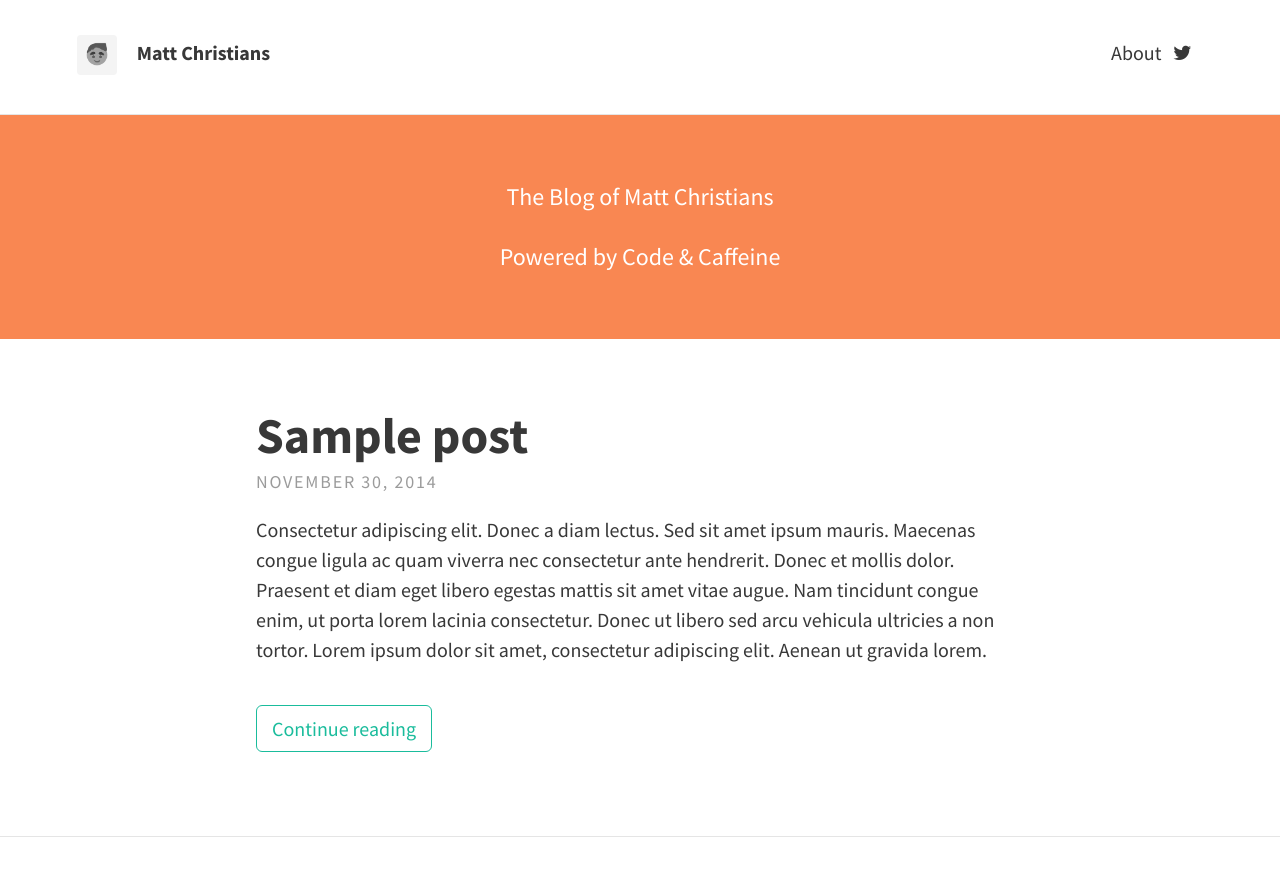
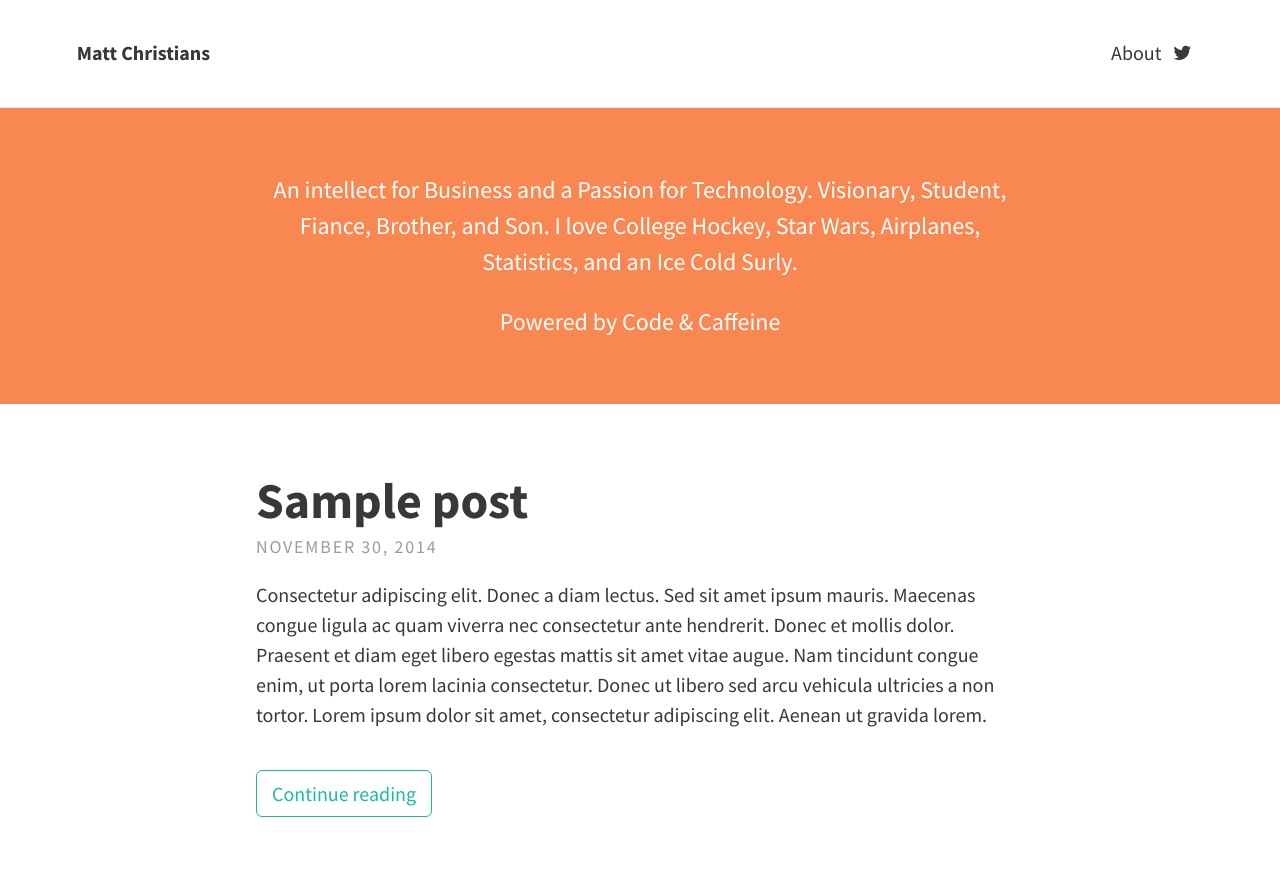
Before and after one commit to mdchristians/mdchristians.github.io, a Jekyll site: the page built from index.html, in a window 1280 px wide and 900 px high. Shown: the top 876 px of the window. Built offline with Jekyll 4.4.1, drawn with Linux system fonts in a browser that asks for light colours; nearby versions of some CDN libraries; the list of posts is cut into pages by our own code.

Commit message:
Update header

```diff
--- a/_config.yml
+++ b/_config.yml
@@ -6,13 +6,13 @@ url: "https://mdchristians.github.io/" # the base hostname & protocol for your s
 theme:
   # Meta
   title: Matt Christians
-  avatar: avatar.png
+  avatar:
   gravatar: # email md5 hash
   description: "The Blog of Matt Christians" # used by search engines
 
   # Header and footer text
   header_text: >
-     <p>The Blog of Matt Christians</p>
+     <p>An intellect for Business and a Passion for Technology. Visionary, Student, Fiance, Brother, and Son. I love College Hockey, Star Wars, Airplanes, Statistics, and an Ice Cold Surly.</p>
 
      <p>Powered by Code & Caffeine</p>
   footer_text: >
--- a/_includes/header.html
+++ b/_includes/header.html
@@ -3,7 +3,6 @@
 	<div class="branding">
 		{% if site.theme.gravatar %}
 		<a href="{{ site.baseurl }}/">
-			<img class="avatar" src="https://secure.gravatar.com/avatar/{{ site.theme.gravatar }}?s=100" alt=""/>
 		</a>
 		{% elsif site.theme.avatar %}
 		<a href="{{ site.baseurl }}/">
```
